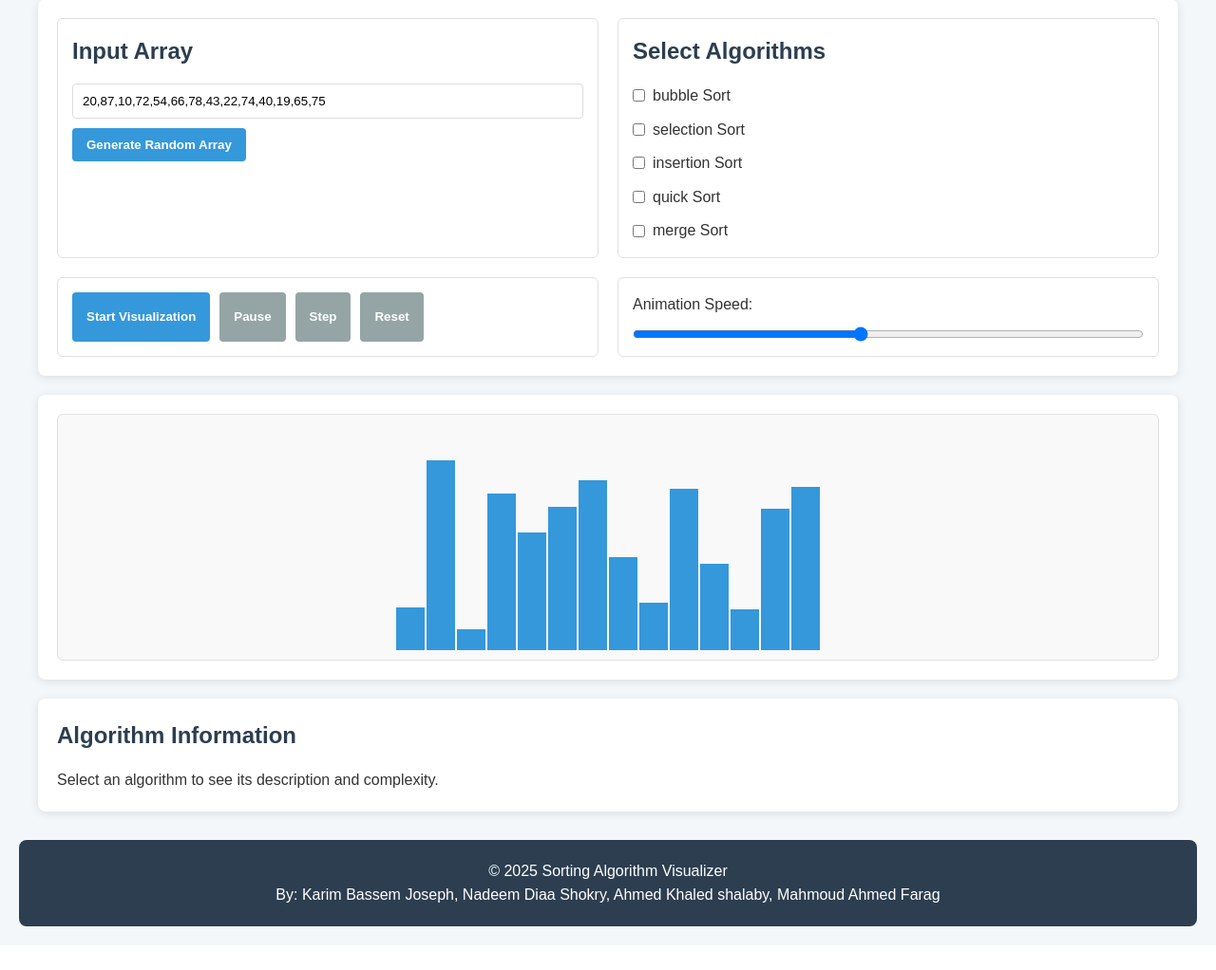
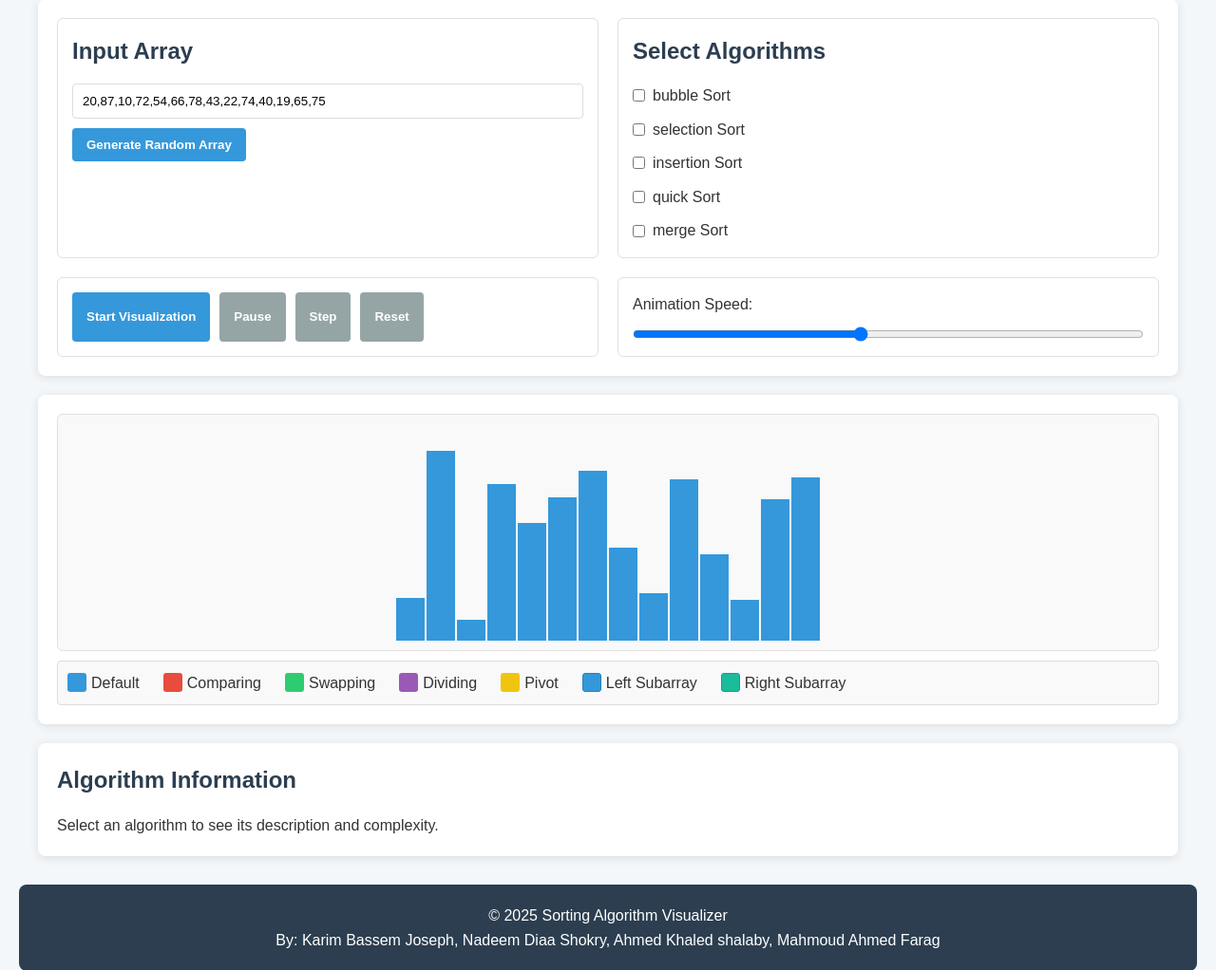
Before and after one commit to Kbassem10/Algo_visual, a Flask app: page / in a window 1280 px wide. Shown: the part 191-1213 px from the top of the page at 95% size. Before the commit the page ends 1167 px from the top, so only its background shows below. Run offline with Flask 3, Linux system fonts and the light colour scheme.

Commit message:
Enhance sorting algorithm visualizations with new styles and descriptions for Quick Sort and Merge Sort, and update HTML to include a visualization legend.

```diff
--- a/algorithms/Quick_sort.py
+++ b/algorithms/Quick_sort.py
@@ -3,7 +3,13 @@ def quick_sort(arr):
     n = len(arr)
 
     def partition(low, high):
+        # Add a step to visualize the partition range
+        steps.append({'partition': [low, high]})
+
+        # Add a step to highlight the pivot element
         pivot = arr[high]
+        steps.append({'pivot': high})
+
         i = low - 1
 
         for j in range(low, high):
@@ -27,39 +33,3 @@ def quick_sort(arr):
 
     sort(0, n - 1)
     return steps
-
-def quick_sort(arr):
-    steps = []
-    n = len(arr)
-
-    def partition(low, high):
-        pivot = arr[high]  # Choose the last element as pivot
-        i = low - 1  # Index of smaller element
-
-        for j in range(low, high):
-            steps.append({'compare': [j, high]})  # Compare with pivot
-            if arr[j] <= pivot:
-                i += 1
-                if i != j:  # Swap only if necessary
-                    arr[i], arr[j] = arr[j], arr[i]
-                    steps.append({'swap': [i, j]})
-
-        # Place pivot in correct position
-        if i + 1 != high:
-            arr[i + 1], arr[high] = arr[high], arr[i + 1]
-            steps.append({'swap': [i + 1, high]})
-        return i + 1
-
-    def sort(low, high):
-        if low < high:
-            # Partition index
-            pi = partition(low, high)
-            # Recursively sort left and right partitions
-            sort(low, pi - 1)
-            sort(pi + 1, high)
-
-    sort(0, n - 1)
-    return steps
-
-arr = [64, 25, 12, 22, 11]
-quick_sort(arr)
--- a/static/css/styles.css
+++ b/static/css/styles.css
@@ -150,6 +150,82 @@ section {
     background-color: #2ecc71;
 }
 
+/* New styles for divide and conquer visualizations */
+.bar.dividing {
+    background-color: #9b59b6; /* Purple */
+    border: 1px dashed #6c3483;
+}
+
+.bar.divider {
+    border-right: 3px solid #f39c12; /* Orange border to mark division point */
+}
+
+.bar.merging-left {
+    background-color: #3498db; /* Blue */
+    border: 1px solid #2980b9;
+}
+
+.bar.merging-right {
+    background-color: #1abc9c; /* Turquoise */
+    border: 1px solid #16a085;
+}
+
+.bar.pivot {
+    background-color: #f1c40f; /* Yellow */
+    border: 2px solid #f39c12;
+    position: relative;
+}
+
+.bar.pivot::after {
+    content: "P";
+    position: absolute;
+    top: -20px;
+    left: 50%;
+    transform: translateX(-50%);
+    font-weight: bold;
+    color: #f39c12;
+}
+
+.bar.partitioning {
+    background-color: #e67e22; /* Orange */
+    opacity: 0.8;
+}
+
+.bar.merged {
+    background-color: #27ae60; /* Emerald green to indicate successful merge */
+    border: 1px solid #219653;
+}
+
+.bar.placing {
+    background-color: #f39c12; /* Orange for placement operations */
+    transition: height 0.3s ease, background-color 0.3s ease;
+}
+
+/* Add visualization legend */
+.algorithm-legend {
+    margin-top: 10px;
+    padding: 10px;
+    border: 1px solid #ddd;
+    border-radius: 4px;
+    background-color: #f9f9f9;
+    display: flex;
+    flex-wrap: wrap;
+    gap: 10px;
+}
+
+.legend-item {
+    display: flex;
+    align-items: center;
+    margin-right: 15px;
+}
+
+.legend-color {
+    width: 20px;
+    height: 20px;
+    margin-right: 5px;
+    border-radius: 3px;
+}
+
 .algorithm-info {
     padding: 20px;
 }
--- a/static/js/visualizer.js
+++ b/static/js/visualizer.js
@@ -48,6 +48,18 @@ document.addEventListener('DOMContentLoaded', function() {
             description: "Insertion Sort builds the final sorted array one item at a time. It is much less efficient on large lists than more advanced algorithms such as quicksort, heapsort, or merge sort.",
             timeComplexity: "O(n²)",
             spaceComplexity: "O(1)"
+        },
+        quick: {
+            name: "Quick Sort",
+            description: "Quick Sort is a divide-and-conquer algorithm that works by selecting a 'pivot' element from the array and partitioning the other elements into two sub-arrays according to whether they are less than or greater than the pivot.",
+            timeComplexity: "Average: O(n log n), Worst: O(n²)",
+            spaceComplexity: "O(log n)"
+        },
+        merge: {
+            name: "Merge Sort",
+            description: "Merge Sort is an efficient, stable, divide-and-conquer algorithm that divides the input array into two halves, recursively sorts them, and then merges the sorted halves.",
+            timeComplexity: "O(n log n)",
+            spaceComplexity: "O(n)"
         }
     };
 
@@ -291,6 +303,78 @@ document.addEventListener('DOMContentLoaded', function() {
                 bars[i].setAttribute('data-value', valueJ);
                 bars[j].setAttribute('data-value', valueI);
             }
+        } else if (step.divide) {
+            // Highlight the subarray being divided
+            const start = step.divide[0];
+            const end = step.divide[1];
+
+            for (let i = start; i <= end && i < bars.length; i++) {
+                bars[i].classList.add('dividing');
+            }
+
+            // Optional: Add a visual divider
+            if (step.divide[2]) { // If there's a midpoint specified
+                const mid = step.divide[2];
+                if (mid < bars.length - 1) {
+                    bars[mid].classList.add('divider');
+                }
+            }
+        } else if (step.merge) {
+            // Highlight the subarrays being merged
+            const start = step.merge[0];
+            const mid = step.merge[1];
+            const end = step.merge[2];
+
+            // Highlight left subarray
+            for (let i = start; i <= mid && i < bars.length; i++) {
+                bars[i].classList.add('merging-left');
+            }
+
+            // Highlight right subarray
+            for (let i = mid + 1; i <= end && i < bars.length; i++) {
+                bars[i].classList.add('merging-right');
+            }
+        } else if (step.pivot) {
+            // Highlight the pivot element in quicksort
+            const pivotIndex = step.pivot;
+            if (pivotIndex < bars.length) {
+                bars[pivotIndex].classList.add('pivot');
+            }
+        } else if (step.partition) {
+            // Highlight the entire partition being processed
+            const start = step.partition[0];
+            const end = step.partition[1];
+
+            for (let i = start; i <= end && i < bars.length; i++) {
+                bars[i].classList.add('partitioning');
+            }
+        } else if (step.place) {
+            // Direct placement of a value at an index (especially for merge sort)
+            const index = step.place[0];
+            const value = step.place[1];
+
+            if (index < bars.length) {
+                bars[index].classList.add('placing');
+
+                // Calculate the height based on the maximum value in the array
+                const maxValue = Math.max(...currentArray);
+                const heightPercent = Math.floor((value / maxValue) * 200) + 'px';
+
+                // Update the bar's height and value
+                bars[index].style.height = heightPercent;
+                bars[index].setAttribute('data-value', value);
+
+                // Also update our currentArray to keep track of the actual values
+                currentArray[index] = value;
+            }
+        } else if (step.mergeComplete) {
+            // Highlight the completed merged subarray
+            const start = step.mergeComplete[0];
+            const end = step.mergeComplete[1];
+
+            for (let i = start; i <= end && i < bars.length; i++) {
+                bars[i].classList.add('merged');
+            }
         }
 
         // Move to next step
@@ -364,6 +448,78 @@ document.addEventListener('DOMContentLoaded', function() {
                     bars[j].style.height = heightI;
                     bars[i].setAttribute('data-value', valueJ);
                     bars[j].setAttribute('data-value', valueI);
+                }
+            } else if (step.divide) {
+                // Highlight the subarray being divided
+                const start = step.divide[0];
+                const end = step.divide[1];
+
+                for (let i = start; i <= end && i < bars.length; i++) {
+                    bars[i].classList.add('dividing');
+                }
+
+                // Optional: Add a visual divider
+                if (step.divide[2]) { // If there's a midpoint specified
+                    const mid = step.divide[2];
+                    if (mid < bars.length - 1) {
+                        bars[mid].classList.add('divider');
+                    }
+                }
+            } else if (step.merge) {
+                // Highlight the subarrays being merged
+                const start = step.merge[0];
+                const mid = step.merge[1];
+                const end = step.merge[2];
+
+                // Highlight left subarray
+                for (let i = start; i <= mid && i < bars.length; i++) {
+                    bars[i].classList.add('merging-left');
+                }
+
+                // Highlight right subarray
+                for (let i = mid + 1; i <= end && i < bars.length; i++) {
+                    bars[i].classList.add('merging-right');
+                }
+            } else if (step.pivot) {
+                // Highlight the pivot element in quicksort
+                const pivotIndex = step.pivot;
+                if (pivotIndex < bars.length) {
+                    bars[pivotIndex].classList.add('pivot');
+                }
+            } else if (step.partition) {
+                // Highlight the entire partition being processed
+                const start = step.partition[0];
+                const end = step.partition[1];
+
+                for (let i = start; i <= end && i < bars.length; i++) {
+                    bars[i].classList.add('partitioning');
+                }
+            } else if (step.place) {
+                // Direct placement of a value at an index (especially for merge sort)
+                const index = step.place[0];
+                const value = step.place[1];
+
+                if (index < bars.length) {
+                    bars[index].classList.add('placing');
+
+                    // Calculate the height based on the maximum value in the array
+                    const maxValue = Math.max(...currentArray);
+                    const heightPercent = Math.floor((value / maxValue) * 200) + 'px';
+
+                    // Update the bar's height and value
+                    bars[index].style.height = heightPercent;
+                    bars[index].setAttribute('data-value', value);
+
+                    // Also update our currentArray to keep track of the actual values
+                    currentArray[index] = value;
+                }
+            } else if (step.mergeComplete) {
+                // Highlight the completed merged subarray
+                const start = step.mergeComplete[0];
+                const end = step.mergeComplete[1];
+
+                for (let i = start; i <= end && i < bars.length; i++) {
+                    bars[i].classList.add('merged');
                 }
             }
 
--- a/templates/index.html
+++ b/templates/index.html
@@ -48,6 +48,36 @@
             <div id="visualization-container">
                 <!--Place holder for the js to be generated in here-->
             </div>
+            <div class="algorithm-legend">
+                <div class="legend-item">
+                    <div class="legend-color" style="background-color: #3498db;"></div>
+                    <span>Default</span>
+                </div>
+                <div class="legend-item">
+                    <div class="legend-color" style="background-color: #e74c3c;"></div>
+                    <span>Comparing</span>
+                </div>
+                <div class="legend-item">
+                    <div class="legend-color" style="background-color: #2ecc71;"></div>
+                    <span>Swapping</span>
+                </div>
+                <div class="legend-item">
+                    <div class="legend-color" style="background-color: #9b59b6;"></div>
+                    <span>Dividing</span>
+                </div>
+                <div class="legend-item">
+                    <div class="legend-color" style="background-color: #f1c40f;"></div>
+                    <span>Pivot</span>
+                </div>
+                <div class="legend-item">
+                    <div class="legend-color" style="background-color: #3498db; border: 1px solid #2980b9;"></div>
+                    <span>Left Subarray</span>
+                </div>
+                <div class="legend-item">
+                    <div class="legend-color" style="background-color: #1abc9c; border: 1px solid #16a085;"></div>
+                    <span>Right Subarray</span>
+                </div>
+            </div>
         </section>
 
         <section class="algorithm-info">
```
Also changed, not shown: algorithms/Merge_sort.py (+63 -26 lines).
